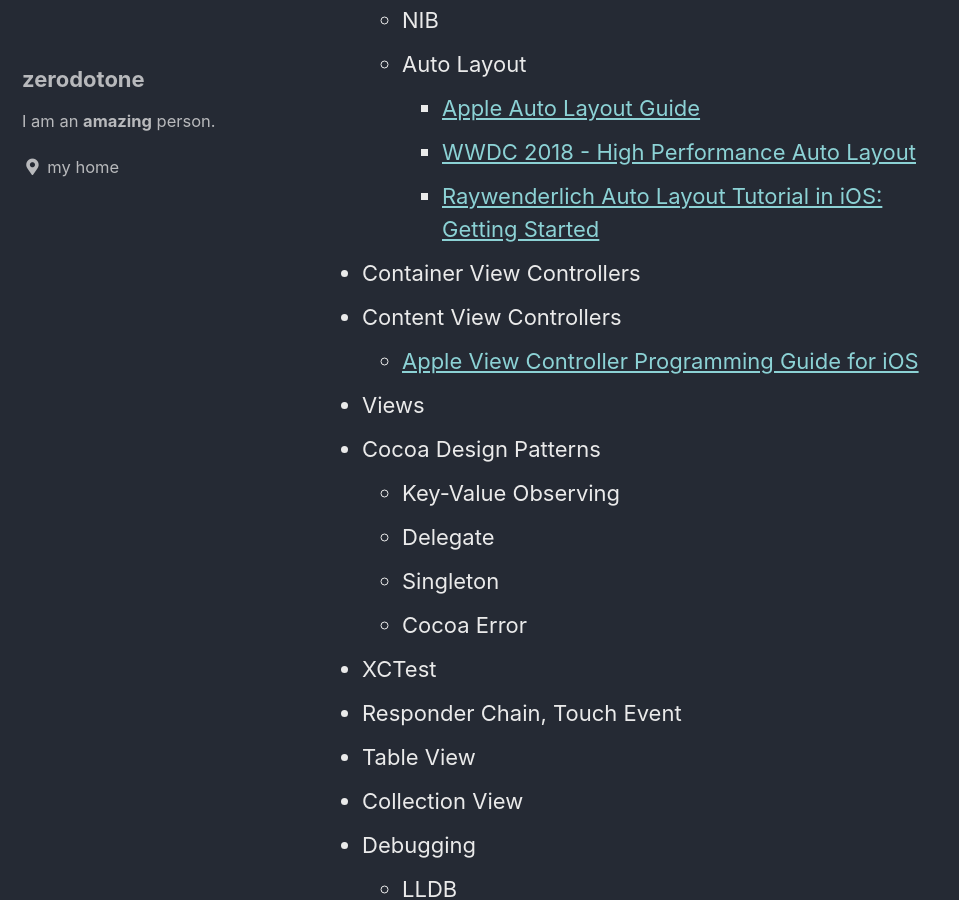
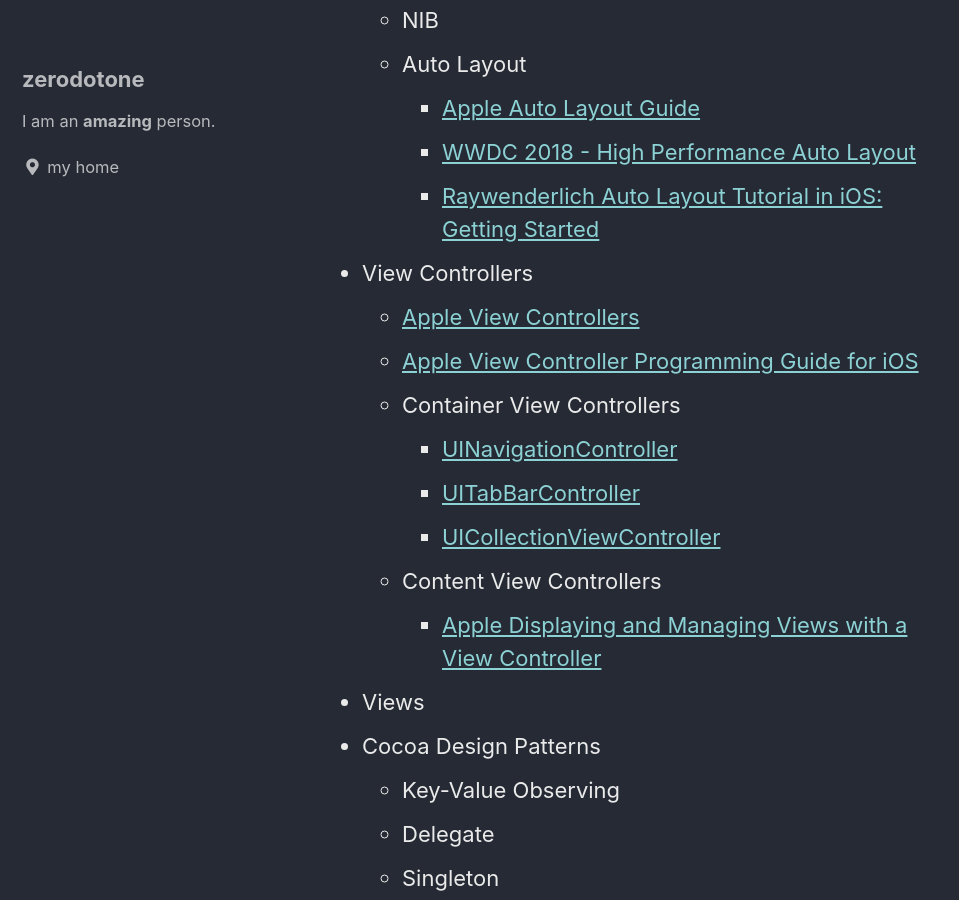
Before and after one commit to zdodev/zdodev.github.io, a Jekyll site: the page built from _posts/2021-04-17-iOS-개발-공부-키워드.md, in a window 1280 px wide and 900 px high, scrolled down 1094 px. Shown: the whole window, without its empty margins (0-959 px from the left). Built offline with Jekyll 4.4.1, drawn with Linux system fonts in a browser that asks for light colours; cached includes are drawn as plain includes; some of the changed text lies outside the part shown.

Commit message:
✍️: Swift, iOS 개발 공부 키워드 업데이트.

```diff
--- a/_posts/2021-04-17-iOS-개발-공부-키워드.md
+++ b/_posts/2021-04-17-iOS-개발-공부-키워드.md
@@ -36,9 +36,15 @@ iOS 개발 공부에 관련한 키워드를 정리해보았습니다.
         -   [Apple Auto Layout Guide](https://developer.apple.com/library/archive/documentation/UserExperience/Conceptual/AutolayoutPG/index.html)
         -   [WWDC 2018 - High Performance Auto Layout](https://developer.apple.com/videos/play/wwdc2018/220/)
         -   [Raywenderlich Auto Layout Tutorial in iOS: Getting Started](https://www.raywenderlich.com/811496-auto-layout-tutorial-in-ios-getting-started)
--   Container View Controllers
--   Content View Controllers
+-   View Controllers
+    -   [Apple View Controllers](https://developer.apple.com/documentation/uikit/view_controllers)
     -   [Apple View Controller Programming Guide for iOS](https://developer.apple.com/library/archive/featuredarticles/ViewControllerPGforiPhoneOS/index.html#//apple_ref/doc/uid/TP40007457-CH2-SW1)
+    -   Container View Controllers
+        -   [UINavigationController](https://developer.apple.com/documentation/uikit/uinavigationcontroller)
+        -   [UITabBarController](https://developer.apple.com/documentation/uikit/uitabbarcontroller)
+        -   [UICollectionViewController](https://developer.apple.com/documentation/uikit/uicollectionviewcontroller)
+    -   Content View Controllers
+        -   [Apple Displaying and Managing Views with a View Controller](https://developer.apple.com/documentation/uikit/view_controllers/displaying_and_managing_views_with_a_view_controller)
 -   Views
 -   Cocoa Design Patterns
     -   Key-Value Observing
```
Also changed, not shown: other parts of _posts/2021-04-17-iOS-개발-공부-키워드.md (+1 -1 lines).
